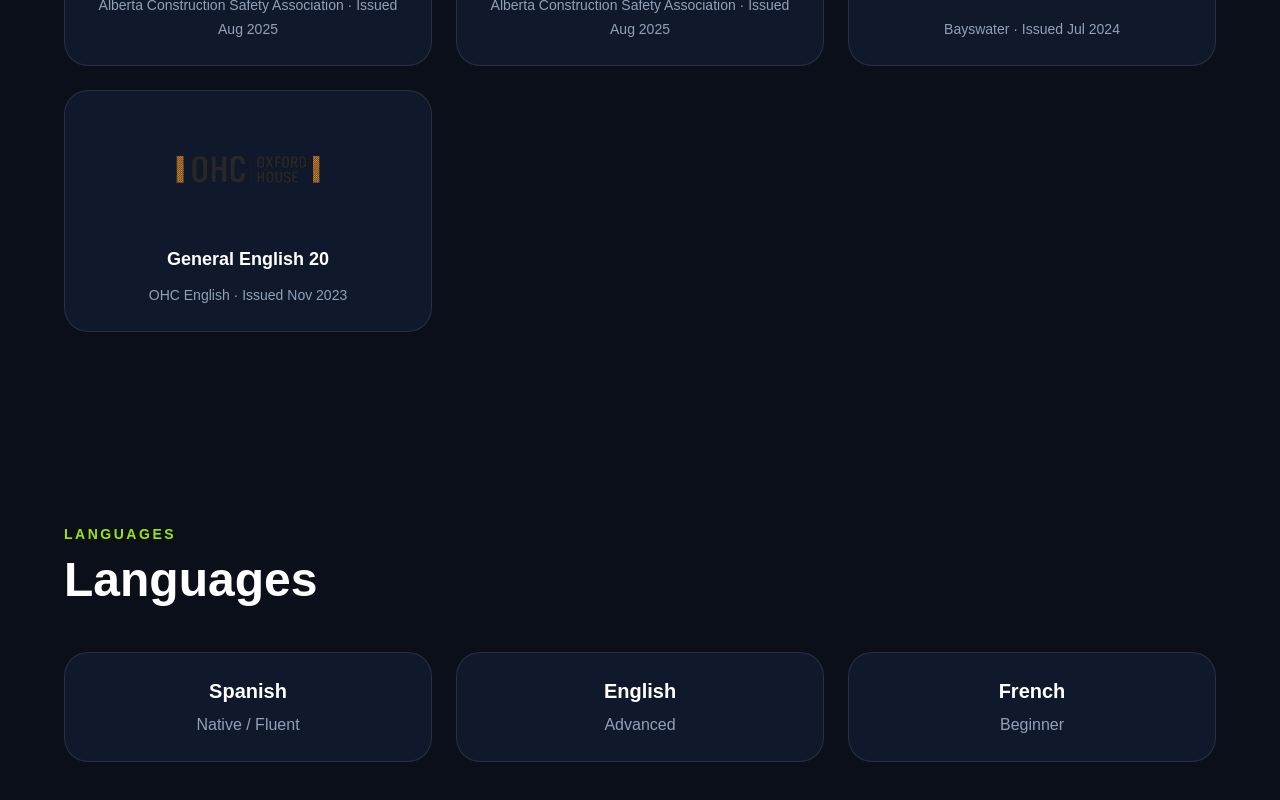
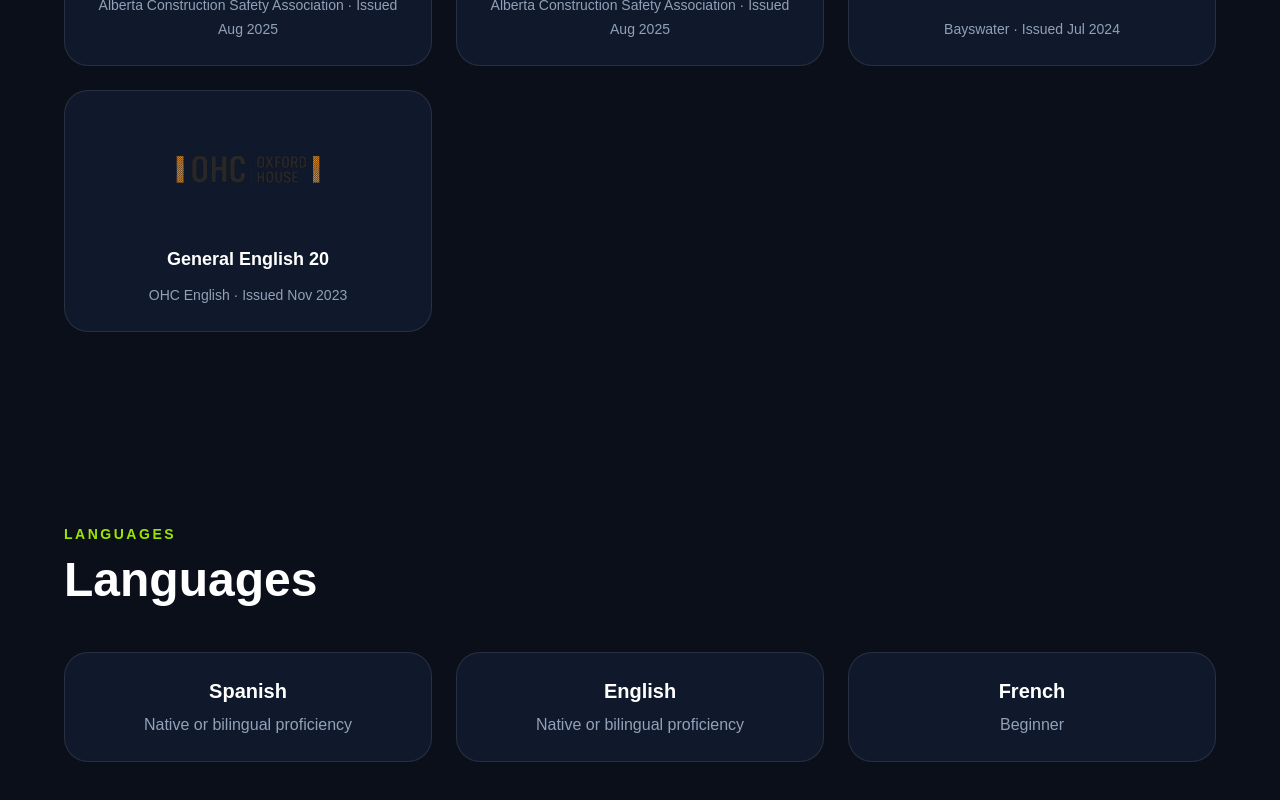
Before and after one commit to Dsgalvist/portfolio-next, a Next.js app: page / in a window 1280 px wide. Shown: the part 9293-10093 px from the top of the page. Built offline with nearby package versions, Linux system fonts and the light colour scheme; no server answers.

Commit message:
fix languages

```diff
--- a/app/components/Certifications.tsx
+++ b/app/components/Certifications.tsx
@@ -4,12 +4,12 @@
     {
         title: "Master Python Program — In Progress",
         subtitle: "Daxus Latam · 2026",
-        image: "/certifications/daxus.png",
+        image: "/certifications/Daxus.png",
     },
     {
         title: "Master Artificial Intelligence — In Progress",
         subtitle: "Daxus Latam · 2026",
-        image: "/certifications/daxus.png",
+        image: "/certifications/Daxus.png",
     },
     {
         title: "AZ-900 Azure Fundamentals — In Progress",
@@ -24,7 +24,7 @@
     {
         title: "Python in Practice Certificate",
         subtitle: "Daxus Latam · Issued Apr 2026",
-        image: "/certifications/daxus.png",
+        image: "/certifications/Daxus.png",
     },
     {
         title: "CCNA: Introduction to Networks",
--- a/app/components/Languages.tsx
+++ b/app/components/Languages.tsx
@@ -16,12 +16,12 @@
 
                     <div className="rounded-3xl border border-white/10 bg-[#10192c] p-6 text-center">
                         <h3 className="text-xl font-bold">Spanish</h3>
-                        <p className="text-slate-400 mt-2">Native / Fluent</p>
+                        <p className="text-slate-400 mt-2">Native or bilingual proficiency</p>
                     </div>
 
                     <div className="rounded-3xl border border-white/10 bg-[#10192c] p-6 text-center">
                         <h3 className="text-xl font-bold">English</h3>
-                        <p className="text-slate-400 mt-2">Advanced</p>
+                        <p className="text-slate-400 mt-2">Native or bilingual proficiency</p>
                     </div>
 
                     <div className="rounded-3xl border border-white/10 bg-[#10192c] p-6 text-center">
```
